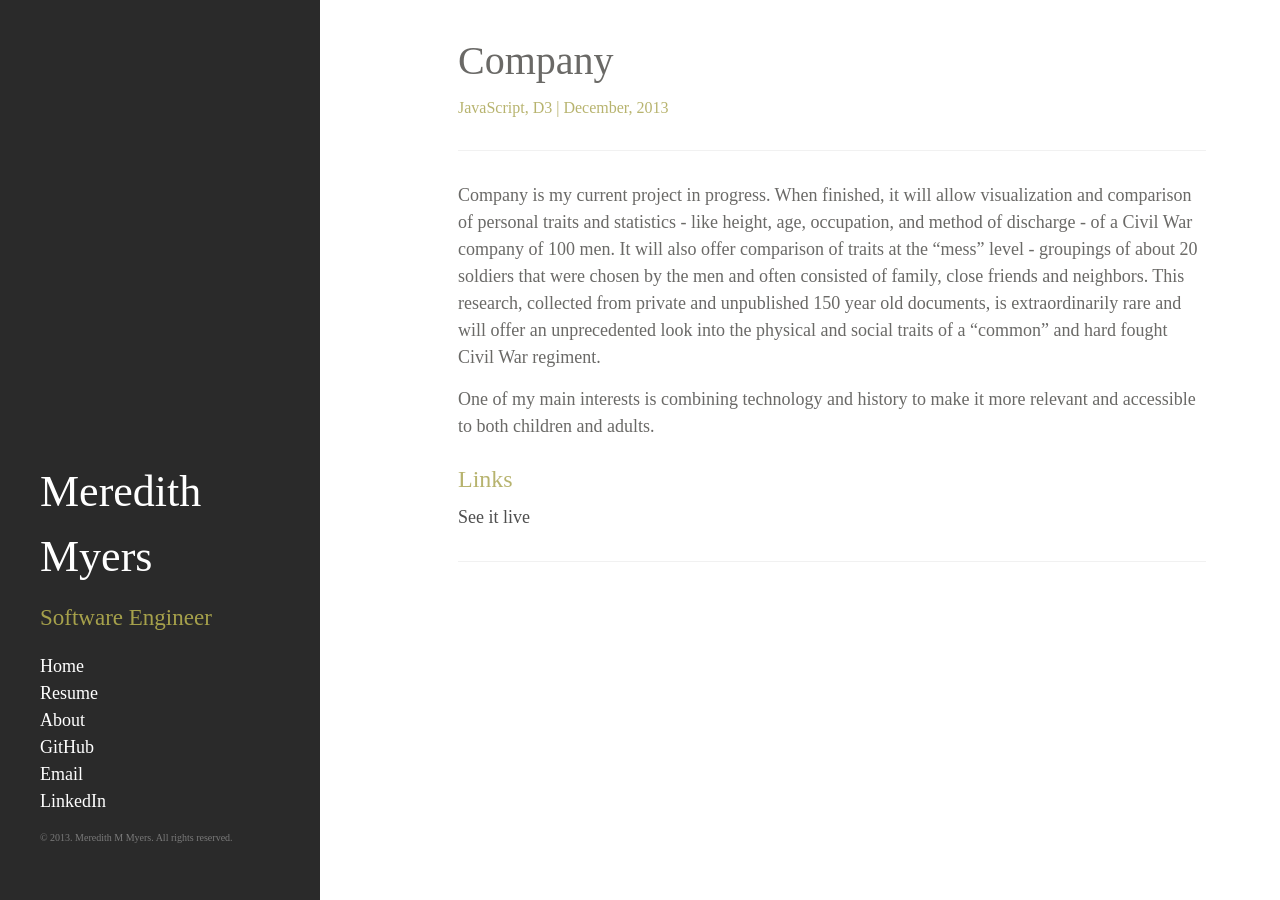
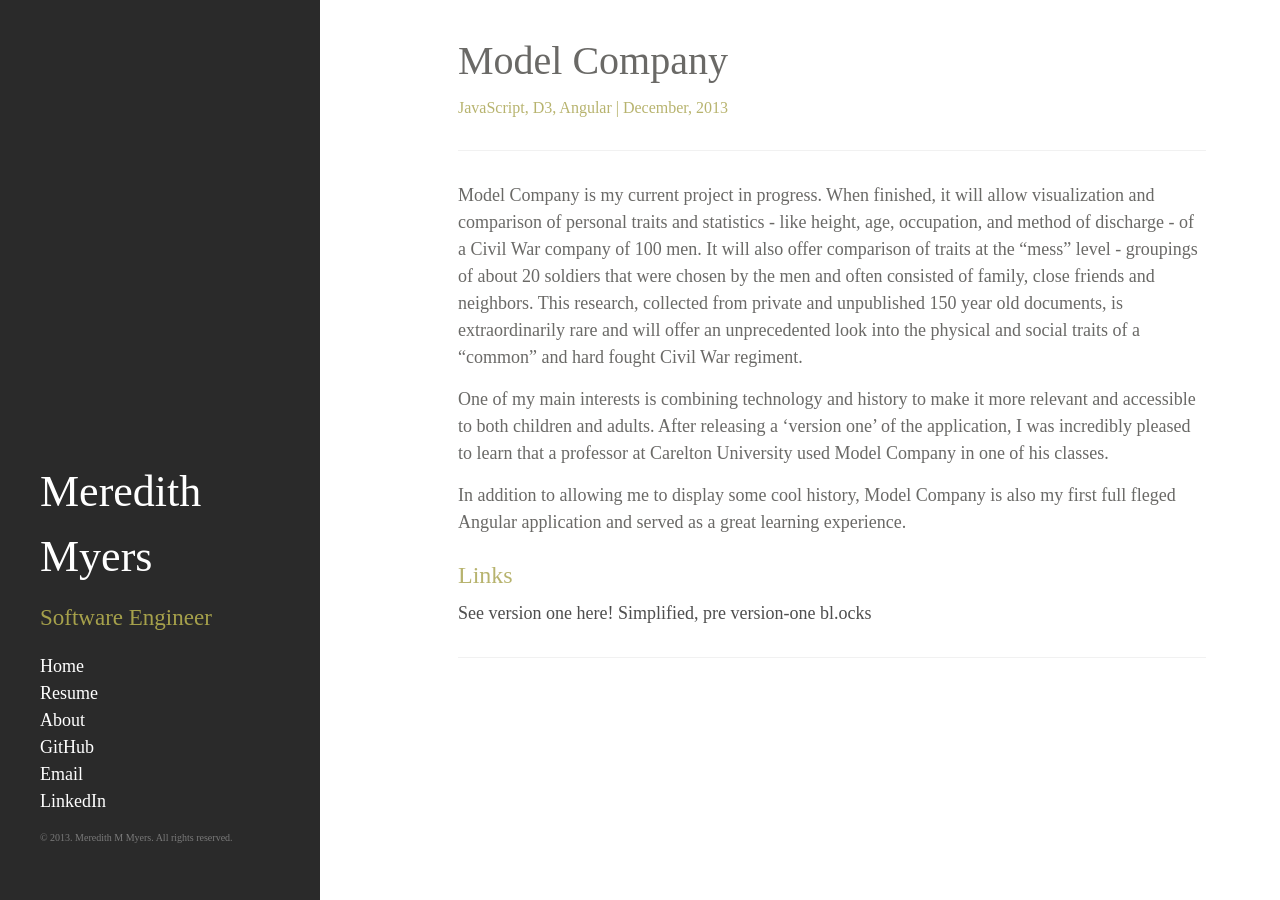
Before and after one commit to benjmyers/benjmyers.github.io, a Jekyll site: the page built from _posts/2013-12-06-company.md, in a window 1280 px wide. Built offline with Jekyll 4.4.1, drawn with Linux system fonts in a browser that asks for light colours; some web fonts are replaced; Markdown is read by kramdown in place of the engine named in the settings.

Commit message:
Update resume and model company

```diff
--- a/_posts/2013-12-06-company.md
+++ b/_posts/2013-12-06-company.md
@@ -1,16 +1,19 @@
 ---
 layout: post
-title: Company
-language: JavaScript, D3
+title: Model Company
+language: JavaScript, D3, Angular
 time: December, 2013
 thumb: /images/company/thumb.png
 ---
 
-Company is my current project in progress. When finished, it will allow visualization and comparison of personal traits and statistics - like height, age, occupation, and method of discharge - of a Civil War company of 100 men. It will also offer comparison of traits at the "mess" level - groupings of about 20 soldiers that were chosen by the men and often consisted of family, close friends and neighbors. This research, collected from private and unpublished 150 year old documents, is extraordinarily rare and will offer an unprecedented look into the physical and social traits of a "common" and hard fought Civil War regiment.
+Model Company is my current project in progress. When finished, it will allow visualization and comparison of personal traits and statistics - like height, age, occupation, and method of discharge - of a Civil War company of 100 men. It will also offer comparison of traits at the "mess" level - groupings of about 20 soldiers that were chosen by the men and often consisted of family, close friends and neighbors. This research, collected from private and unpublished 150 year old documents, is extraordinarily rare and will offer an unprecedented look into the physical and social traits of a "common" and hard fought Civil War regiment.
 
-One of my main interests is combining technology and history to make it more relevant and accessible to both children and adults.
+One of my main interests is combining technology and history to make it more relevant and accessible to both children and adults. After releasing a 'version one' of the application, I was incredibly pleased to learn that a professor at Carelton University used Model Company in one of his classes.
+
+In addition to allowing me to display some cool history, Model Company is also my first full fleged Angular application and served as a great learning experience.
 
 <h3>Links</h3>
-<a href="http://bl.ocks.org/meredithmmyers/8271171" target="_blank">See it live</a>
+<a href="http://meredithmmyers.com/model-company/#/" target="_blank">See version one here!</a>
+<a href="http://bl.ocks.org/meredithmmyers/8271171" target="_blank">Simplified, pre version-one bl.ocks</a>
 
 -----
--- a/resume/index.html
+++ b/resume/index.html
@@ -3,8 +3,8 @@ layout: default
 ---
 
 <section class="resume-content">
-<a href="/M-Myers-Resume.pdf" download>Click to Download</a>
+<!-- <a href="/M-Myers-Resume.pdf" download>Click to Download</a>
 <hr>
-<object class="resume" data="/M-Myers-Resume.pdf">
-</object>
+<object class="resume" data="/M-Myers-Resume.pdf"></object> -->
+While I appreciate your interest, I'm currently employed as a junior UI/UX engineer by Decisive Analytics Corporation in Arlington, VA. If you'd like to keep in touch, consider adding me on <a href="www.linkedin.com/in/meredithmmyers/" target="_blank">LinkedIn</a>
 </section>
```
